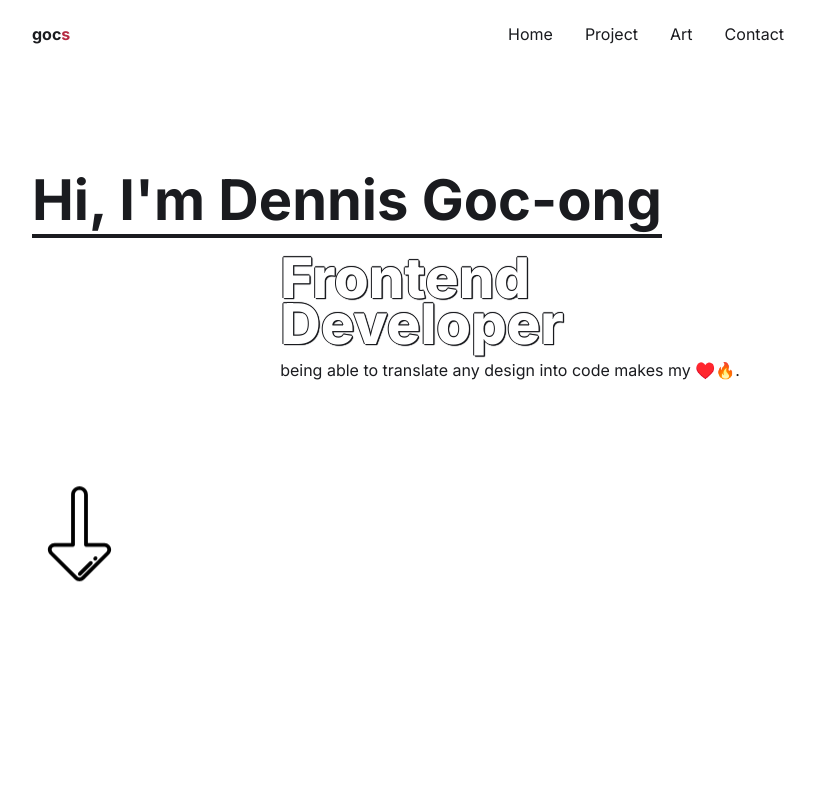
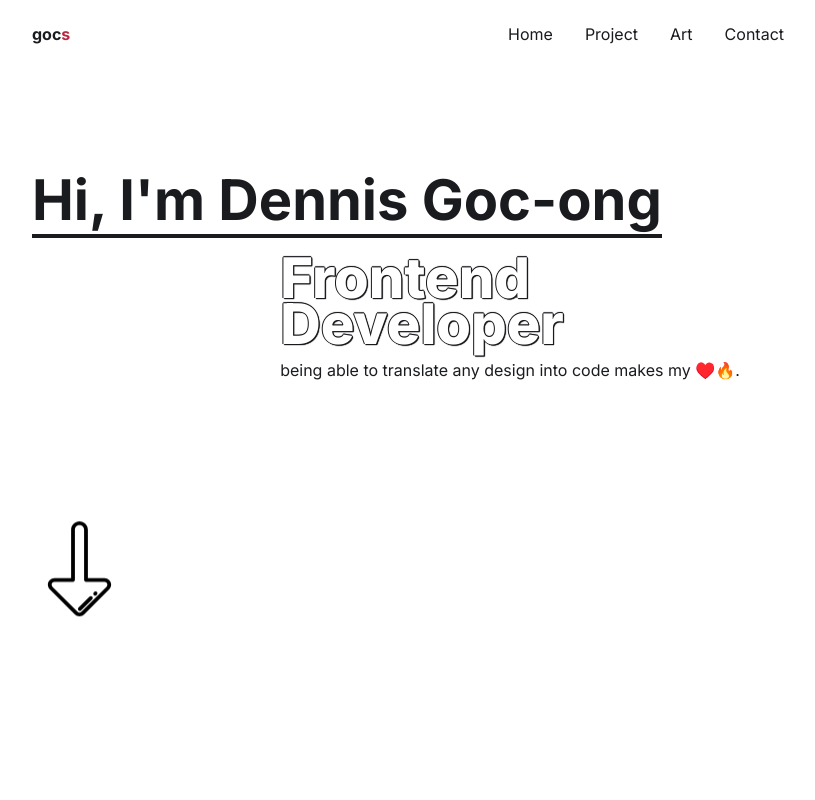
Before and after one commit to m-dennisgocong/gocs, a React (Vite) app: page / in a window 1280 px wide. Shown: the top 800 px of the page, without its empty margins (232-1047 px from the left). Built offline with nearby package versions, Linux system fonts and the light colour scheme.

Commit message:
update: change animation directions
add 3 different animation for  name,role and arrow

```diff
--- a/src/styles/Hero.scss
+++ b/src/styles/Hero.scss
@@ -5,7 +5,7 @@
     display: flex;
     flex-direction: column;
     align-items: center;
-    animation: introLoad 1s ease-in-out forwards;
+    // animation: introLoad 1s ease-in-out forwards;
     h1{
         padding-top: 4em;
         font-size: 2rem;
@@ -13,6 +13,7 @@
         margin-bottom: .3em;
         color: #1a1b1f;
         // text-align: center;
+        animation: introLoad-name 1s ease-in-out forwards;
         span#underline{
             border-bottom: 4px solid $hero-text-color;
         }
@@ -23,6 +24,7 @@
         // margin-left: 35%;
         color: $hero-text-color;
         margin-bottom: 50%;
+        animation: introLoad-rule 1.5s ease-in-out forwards;
         span#rule{
             font-size: 2rem;
             font-weight: 800;
@@ -35,7 +37,7 @@
     img#arrowDown{
         height: 70px;
         width: 70px;
-        animation: arrowAnimation 1s alternate-reverse 1s infinite;
+        animation: arrowAnimation 1s alternate-reverse 2s infinite, introload-opacity 2s ease-in-out forwards;
     }
 }
 
@@ -112,19 +114,41 @@
 @keyframes arrowAnimation {
     from{
       transform: translateY(-45px);
+    //   opacity : 0;
     }
     to{
       transform: translateY(0);
+    //   opacity: 1;
     }
 }
 
-@keyframes introLoad {
+@keyframes introLoad-name {
     from {
-        transform: translateY(-100px);
+        transform: translateX(-100px);
         opacity : 0;
     }
     to {
-        transform: translateY(0);
+        transform: translateX(0);
         opacity: 1;
     }
 }
+
+@keyframes introLoad-rule {
+    from {
+        transform: translateX(100px);
+        opacity : 0;
+    }
+    to {
+        transform: translateX(0);
+        opacity: 1;
+    }
+}
+
+@keyframes introload-opacity {
+    from {
+        opacity : 0;
+    }
+    to {
+        opacity: 1;
+    }
+}
```
